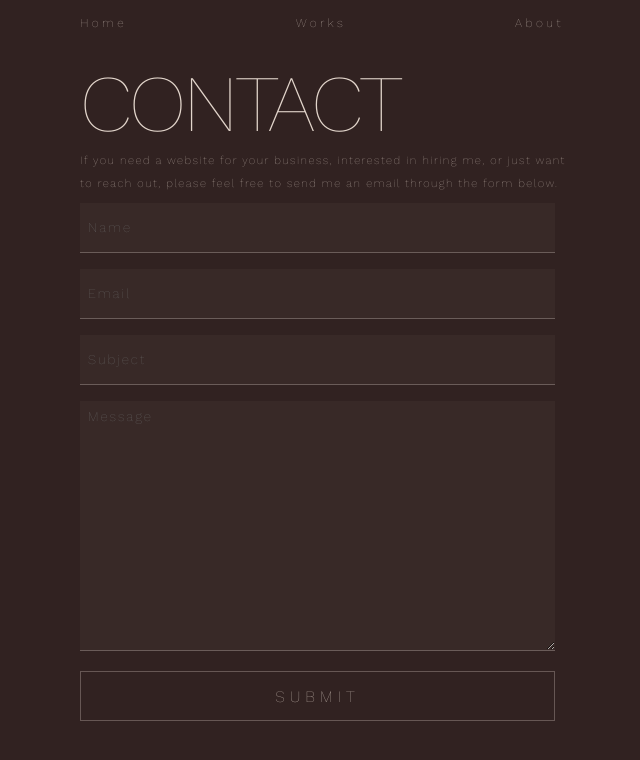
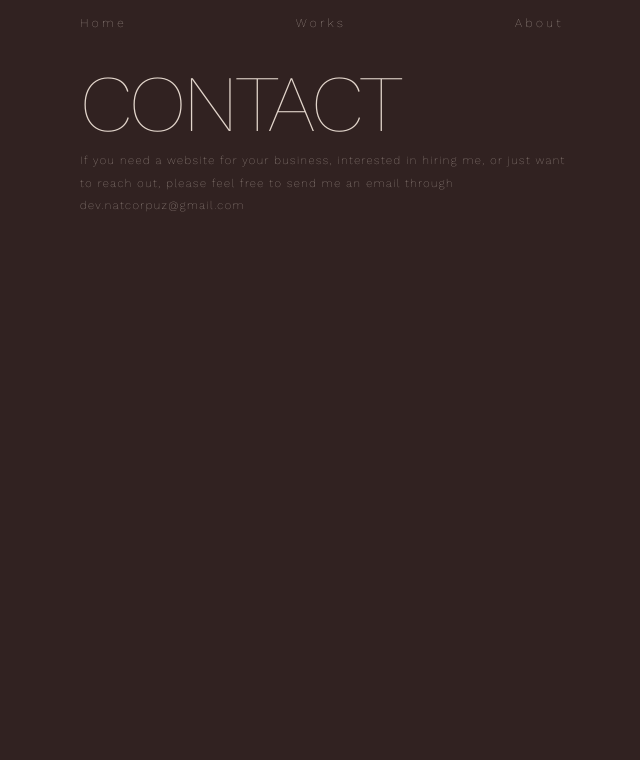
Before and after one commit to natdlc/portfolio, a React (Create React App) app in the folder nat-portfolio/: page /contact in a window 1280 px wide. Shown: the top 760 px of the page, without its empty margins (318-958 px from the left). Built offline with nearby package versions, Linux system fonts and the light colour scheme.

Commit message:
contact edit

```diff
--- a/nat-portfolio/src/components/Contact/ContactForm/ContactForm.jsx
+++ b/nat-portfolio/src/components/Contact/ContactForm/ContactForm.jsx
@@ -6,7 +6,7 @@ const ContactForm = () => {
 	};
 	return (
 		<>
-			<form
+			{/* <form
 				onSubmit={submitHandler}
 				className={classes["contact-form-wrapper"]}
 			>
@@ -36,7 +36,7 @@ const ContactForm = () => {
 					<textarea placeholder="Message" required/>
 				</div>
 				<button>Submit</button>
-			</form>
+			</form> */}
 		</>
 	);
 };
--- a/nat-portfolio/src/components/Contact/ContactHeadline/ContactHeadline.jsx
+++ b/nat-portfolio/src/components/Contact/ContactHeadline/ContactHeadline.jsx
@@ -8,7 +8,7 @@ const ContactHeadline = () => {
 				<p className={classes["contact-headline_description"]}>
 					If you need a website for your business, interested in hiring me, or
 					just want to reach out, please feel free to send me an email through
-					the form below.
+					dev.natcorpuz@gmail.com
 				</p>
 			</div>
 		</>
```
